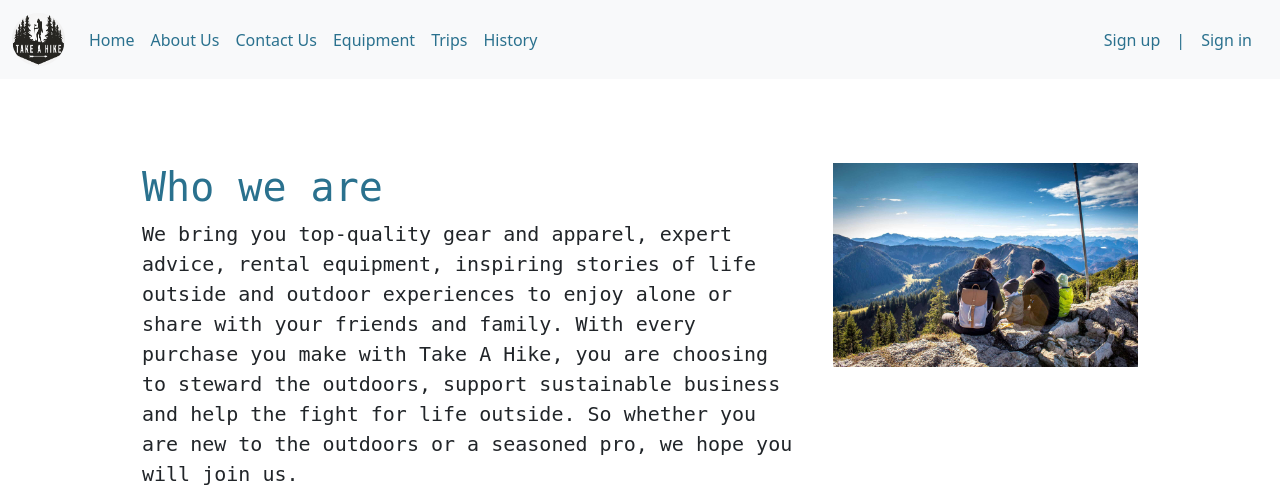
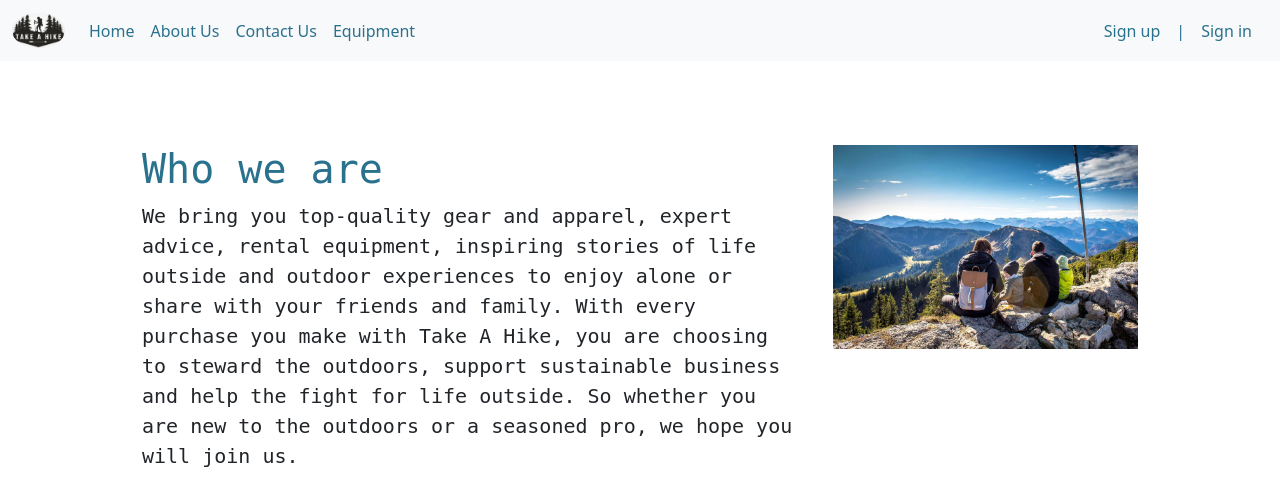
Before and after one commit to SamaRostom/Hiking-Project, a PHP site: page /AboutUs.php in a window 1280 px wide. Shown: the top 485 px of the page. Run offline with PHP 8.4, Linux system fonts and the light colour scheme.

Commit message:
Update navbar.php

```diff
--- a/navbar.php
+++ b/navbar.php
@@ -9,7 +9,7 @@
     border-radius: 100%;
     /* border: 5px solid white; */
     width: 53px;
-    height: 53px;
+    /* height: 53px; */
 }
 		</style>
 	</head>
@@ -21,29 +21,31 @@
 <nav class="navbar navbar-expand-lg navbar-light bg-light">
   <div class="container-fluid">
   <a class="navbar-brand" href="home.php"><img src="images/Logo.jpg" alt="Logo" class="logo" ></a>
+    <button class="navbar-toggler" type="button" data-bs-toggle="collapse" data-bs-target="#navbarSupportedContent" aria-controls="navbarSupportedContent" aria-expanded="false" aria-label="Toggle navigation">
+      <span class="navbar-toggler-icon"></span>
+    </button>
     <div class="collapse navbar-collapse" id="navbarSupportedContent">
       <ul class="navbar-nav me-auto mb-2 mb-lg-0">
 	  <li class="nav-item">
-          <a class="nav-link" href="Home.php">Home</a>
+          <a class="nav-link" href="home.php">Home</a>
         </li>
         <li class="nav-item">
-          <a class="nav-link about" href="Aboutus.php">About Us</a>
+          <a class="nav-link about" href="aboutus.php">About Us</a>
         </li>
 		<li class="nav-item">
-          <a class="nav-link contact" href="Contactus.php">Contact Us</a>
+          <a class="nav-link contact" href="contactus.php">Contact Us</a>
         </li>
-
 		<li class="nav-item">
-          <a class="nav-link equipment" href="Equipment.php">Equipment</a>
+          <a class="nav-link trips" href="trips.php">Trips</a>
         </li>
-
         <li class="nav-item">
-          <a class="nav-link trips" href="Trips.php">Trips</a>
+          <a class="nav-link survey" href="Survey.php">Survey</a>
         </li>
-
-
 		<li class="nav-item">
           <a class="nav-link history" href="history.php">History</a>
+        </li>
+		<li class="nav-item">
+          <a class="nav-link equip" href="equipment.php">Equipment</a>
         </li>
       </ul>
       <div class="d-flex">
@@ -60,7 +62,6 @@
 </nav>
 
 <?php
-
 if(isset($_SESSION['Username'])){ //if logged in
 echo "<script>
 console.log('Username: ".$_SESSION['Username']."')
@@ -71,11 +72,13 @@ document.querySelector('.signup').style.display = 'none'
 	//home, profile, about, trips, equipment, contact us, history, sign out
 	echo "<script>
 	document.querySelector('.cart').style.display = 'none'
+  document.querySelector('.survey').style.display = 'none'
 	</script>";
   }
   if($_SESSION['ID_Type'] == "2"){ //Hiker
 	//home, profile, about, trips, equipment, contact us, cart, sign out
 	echo "<script>
+  document.querySelector('.survey').style.display = 'none'
 	document.querySelector('.history').style.display = 'none'
 	</script>";
   }
@@ -83,13 +86,20 @@ document.querySelector('.signup').style.display = 'none'
   if($_SESSION['ID_Type'] == "3"){ //Auditor
 	//home, profile, contact us, history, sign out
 	echo "<script>
+	document.querySelector('.cart').style.display = 'none'
+  document.querySelector('.message').style.display = 'none'
   document.querySelector('.trips').style.display = 'none'
-	document.querySelector('.equip').style.display = 'none'
+  document.querySelector('.equipment').style.display = 'none'
 	</script>";
   }
 
   if($_SESSION['ID_Type'] == "4"){ //HR
 	//home, profile, history, sign out
+  echo "<script>
+	document.querySelector('.cart').style.display = 'none'
+  document.querySelector('.trips').style.display = 'none'
+  document.querySelector('.equipment').style.display = 'none'
+	</script>";
  }
 }
 
@@ -101,8 +111,13 @@ document.querySelector('.signout').style.display = 'none'
 document.querySelector('.profile').style.display = 'none'
 document.querySelector('.cart').style.display = 'none'
 document.querySelector('.message').style.display = 'none'
+document.querySelector('.history').style.display = 'none'
+document.querySelector('.survey').style.display = 'none'
+document.querySelector('.trips').style.display = 'none'
+document.querySelector('.equipment').style.display = 'none'
 </script>";
 }
 ?>
+
 </body>
 </html>
```
Lines whose indentation alone changed are shown as unchanged.
